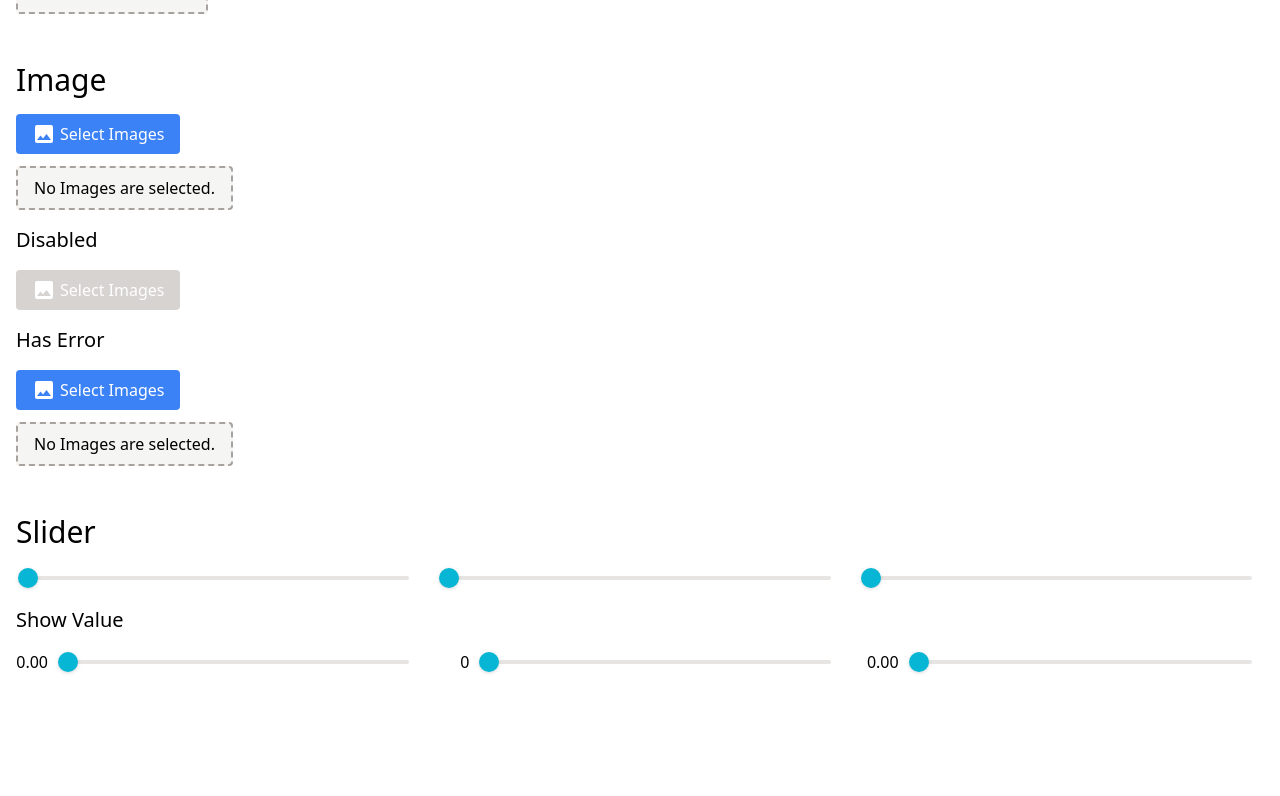
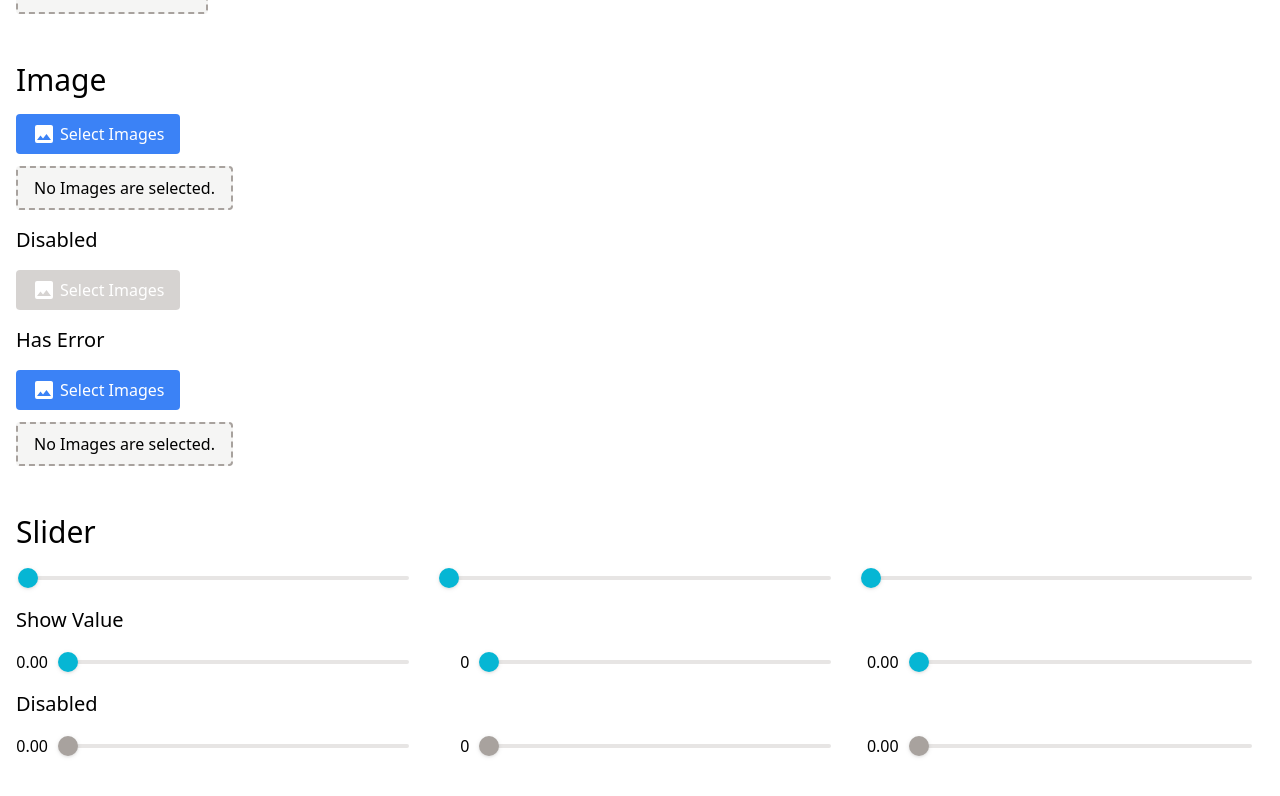
Before and after one commit to ykob/vue-assets, a Vue app: page /form-elements in a window 1280 px wide. Shown: the part 1978-2774 px from the top of the page. Before the commit the page ends 2716 px from the top, so only its background shows below. Built offline with nearby package versions, Linux system fonts and the light colour scheme; the HTML template or start-up script is replaced by a standard one.

Commit message:
added the InputSlider instances that has disbaled attribute on the page.

```diff
--- a/src/views/ViewFormElements.vue
+++ b/src/views/ViewFormElements.vue
@@ -169,6 +169,26 @@
       :step="1.25"
     />
   </div>
+  <h3 class="mb-4 text-xl">Disabled</h3>
+  <div class="flex gap-4 mb-4">
+    <input-slider v-model="inputSlider1" disabled showValue />
+    <input-slider
+      v-model="inputSlider2"
+      disabled
+      :max="100"
+      :min="0"
+      showValue
+      :step="2"
+    />
+    <input-slider
+      v-model="inputSlider3"
+      disabled
+      :max="20"
+      :min="0"
+      showValue
+      :step="1.25"
+    />
+  </div>
 </template>
 
 <script lang="ts">
```
